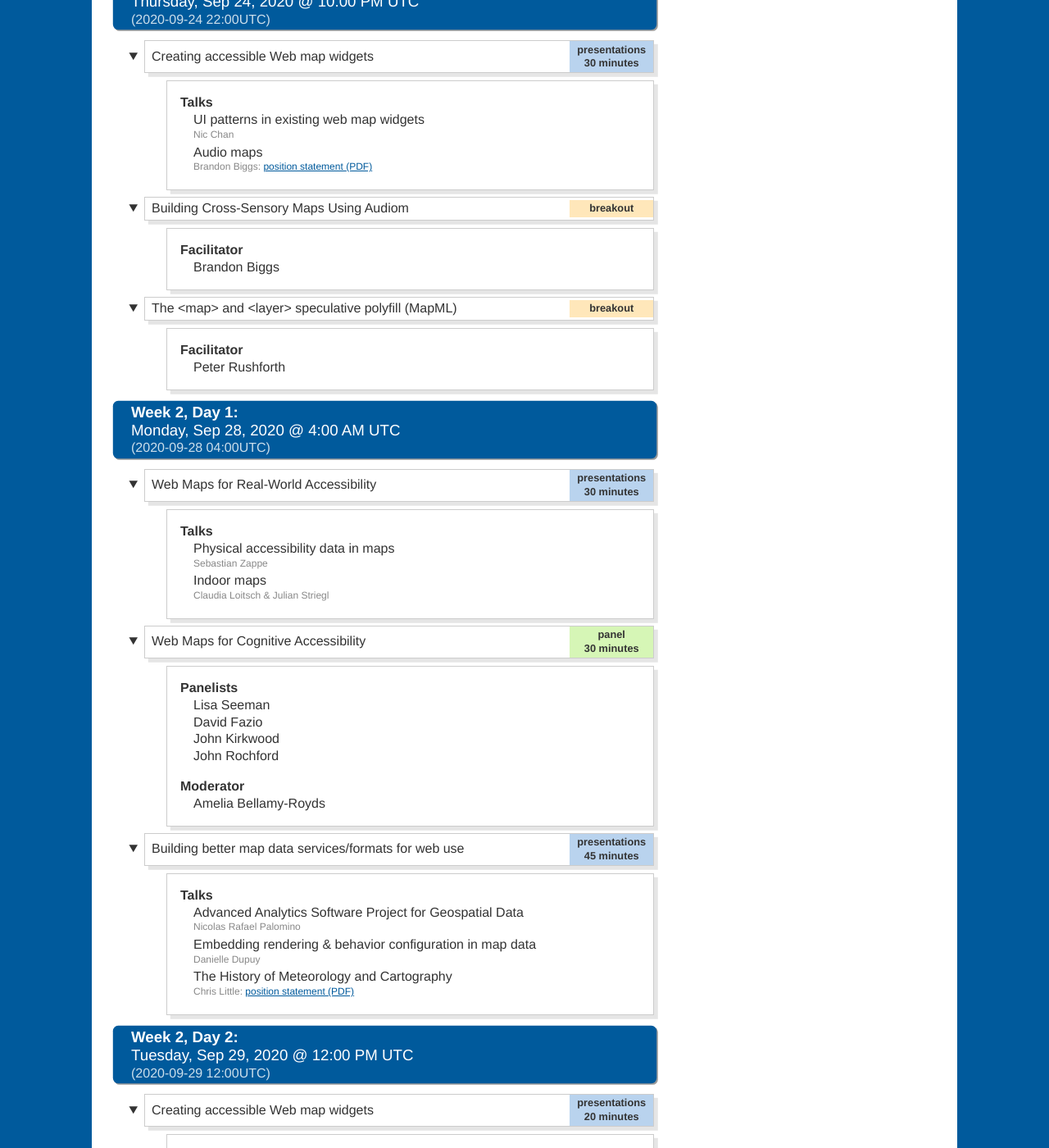
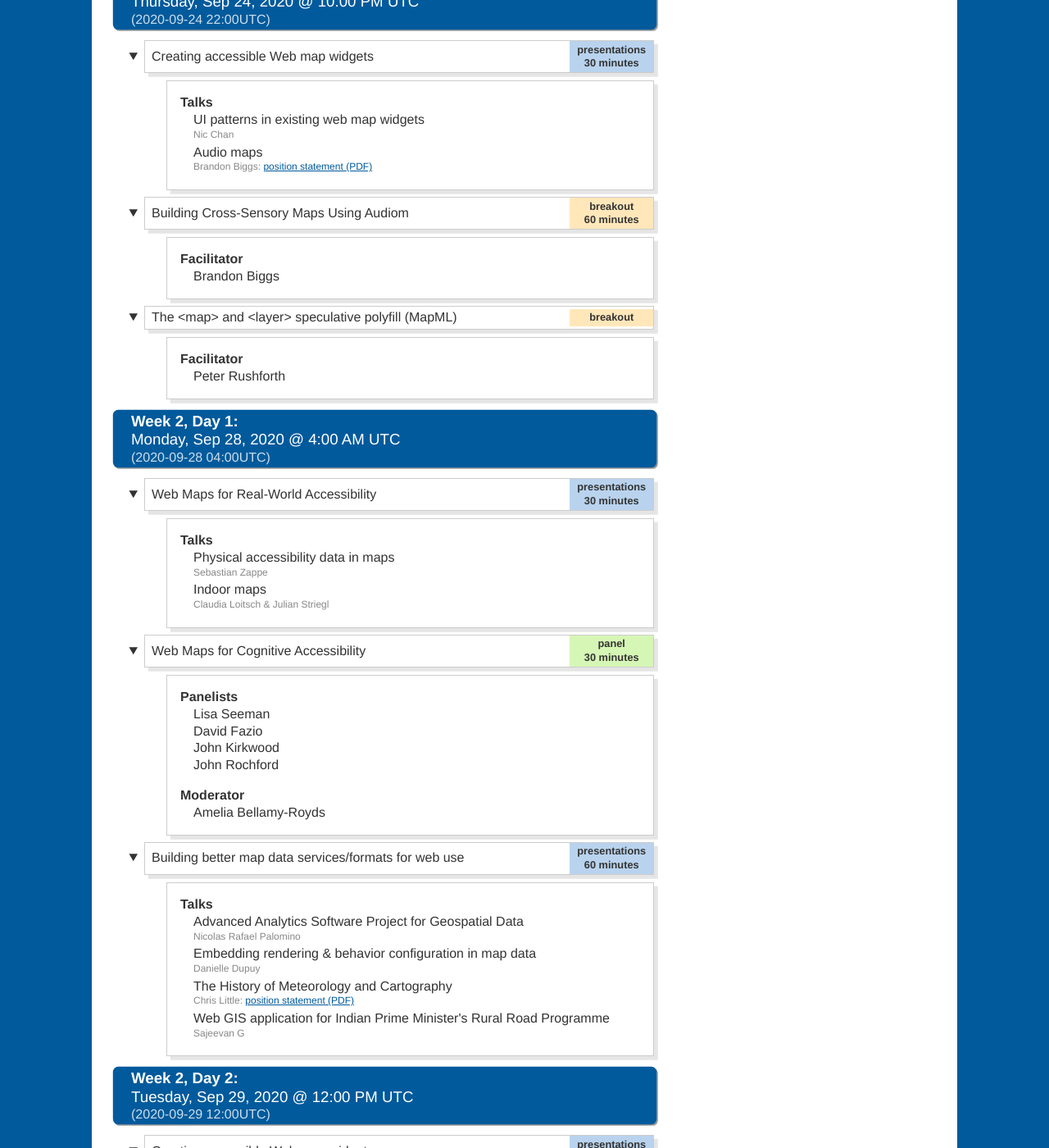
Before and after one commit to Maps4HTML/Maps4HTML-Workshop-2020, a Jekyll site: the page built from agenda.html, in a window 1280 px wide and 1400 px high, scrolled down 3468 px. Shown: the whole window at 82% size. Built offline with Jekyll 4.4.1, drawn with Linux system fonts in a browser that asks for light colours.

Commit message:
Add latest participants, agenda items

```diff
--- a/_data/agenda.yml
+++ b/_data/agenda.yml
@@ -103,6 +103,7 @@
               author: Brandon Biggs
     - title: Building Cross-Sensory Maps Using Audiom
       type: breakout
+      duration: "60 minutes"
       details:
         - Facilitator: Brandon Biggs
     - title: "The &lt;map&gt; and &lt;layer&gt; speculative polyfill (MapML)"
@@ -134,7 +135,7 @@
             - Amelia Bellamy-Royds
     - title: "Building better map data services/formats for web use"
       type: presentations
-      duration: "45 minutes"
+      duration: "60 minutes"
       details:
         - Talks:
             - title: Advanced Analytics Software Project for Geospatial Data
@@ -143,6 +144,8 @@
               author: Danielle Dupuy
             - title: The History of Meteorology and Cartography
               author: Chris Little
+            - title: Web GIS application for Indian Prime Minister's Rural Road Programme
+              author: Sajeevan G
 - title: "Week 2, Day 2"
   start: 2020-09-29T12:00Z
   agenda:
--- a/_data/participants.yml
+++ b/_data/participants.yml
@@ -132,3 +132,7 @@
 - "Maria Yulmetova, student, Memorial University of Newfoundland "
 - "Valeria Vitale, British Library "
 - "Nazih Fino"
+- "Abdelazim Elniweiri, Dubai Municipality"
+- "Sajeevan G, Centre for Development of Advanced Computing"
+- "Leslie Wolke, MapWell Studio"
+- "Parth Shekokar, Centre for Development of Advanced Computing"
--- a/w3c.json
+++ b/w3c.json
@@ -1,4 +1,4 @@
 {
-  "contacts": ["prushforth", "AmeliaBR"],
+  "contacts": ["prushforth", "AmeliaBR", "tguild"],
   "repo-type": "workshop"
 }
```
